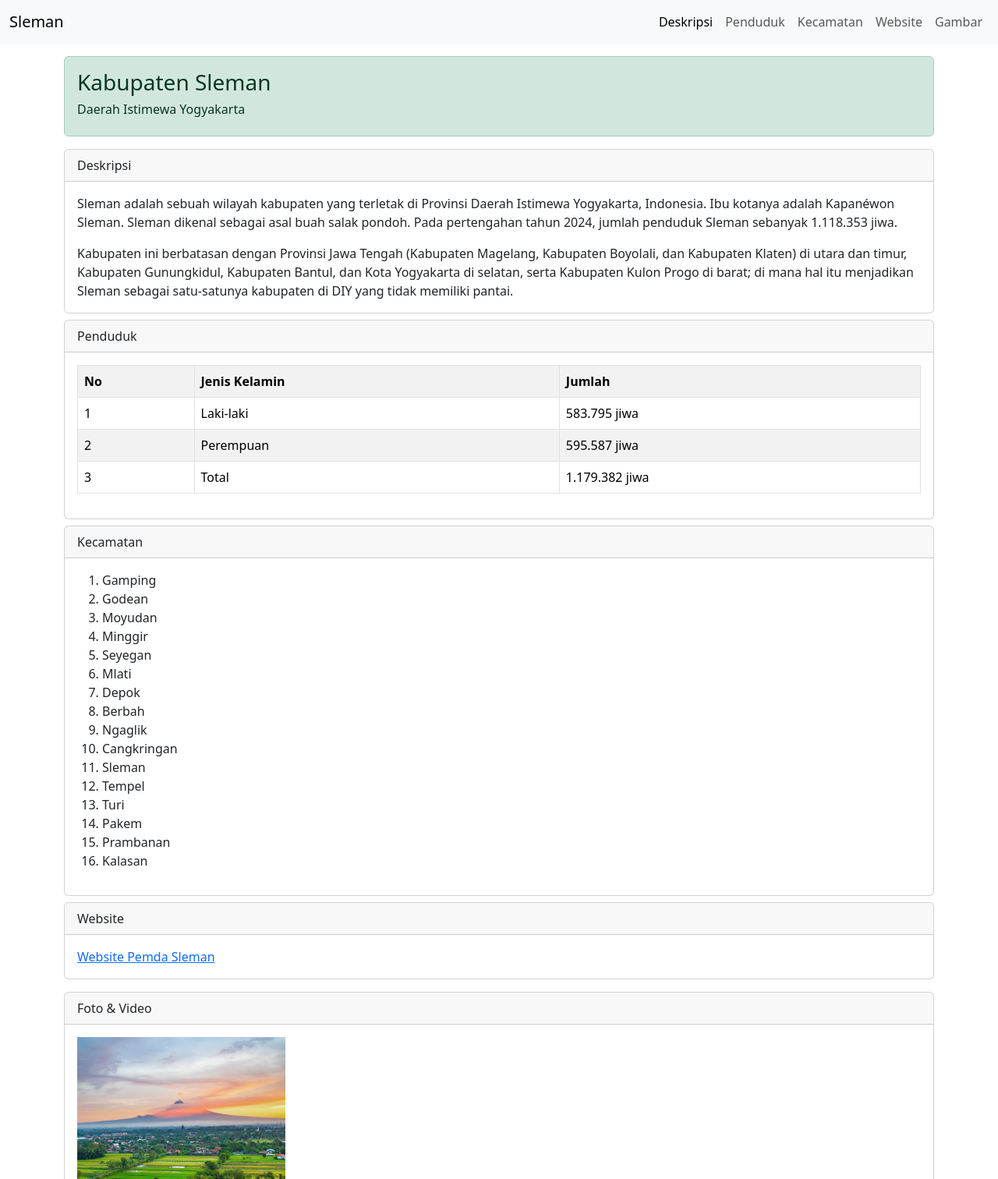
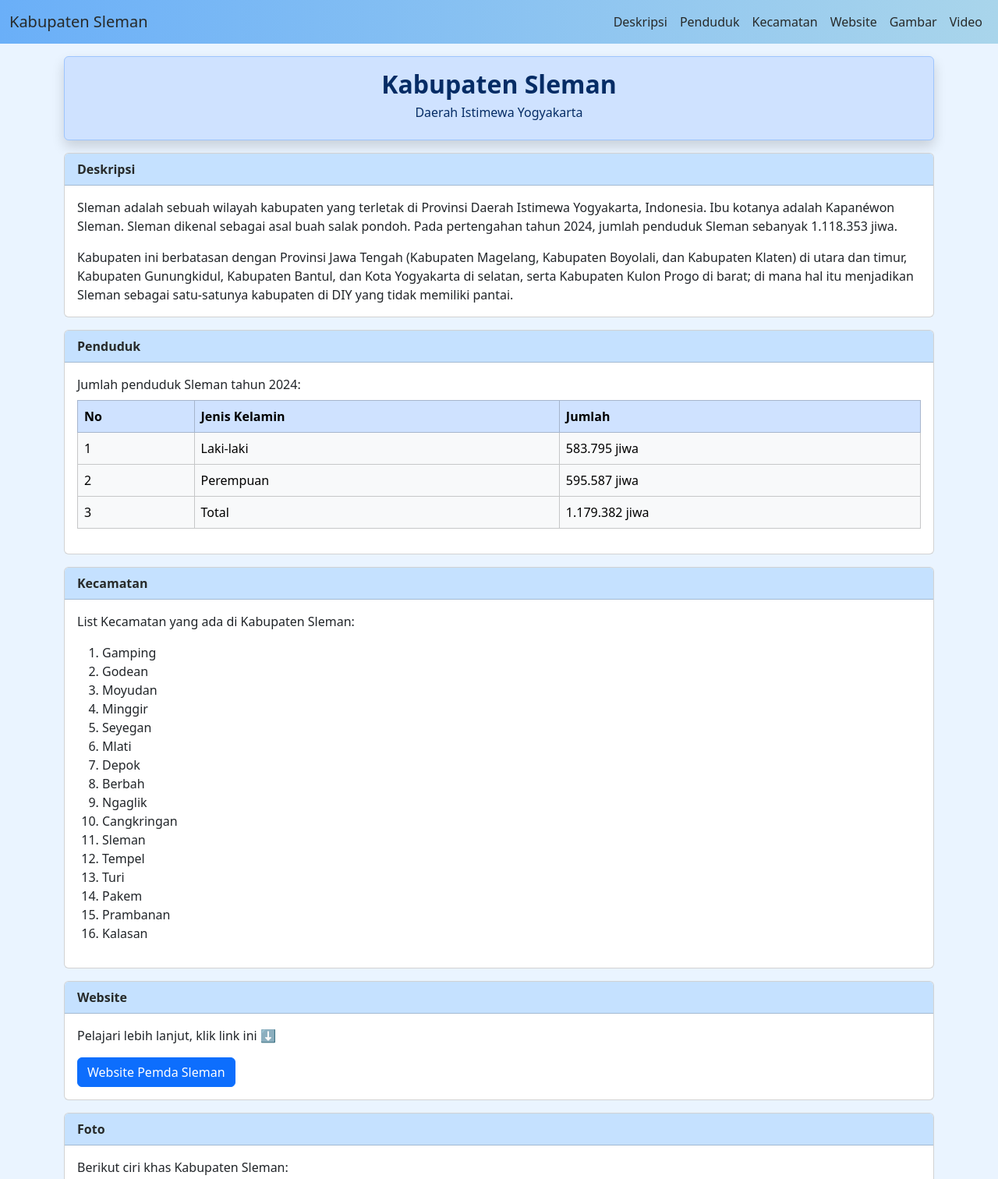
Before and after one commit to evaazalia/pgweb2025-acara2, a plain HTML site: page index.html in a window 1280 px wide. Shown: the top 1512 px of the page at 78% size. Drawn offline with nearby package versions, Linux system fonts and the light colour scheme.

Commit message:
Menambahkan style dan merapikan website

```diff
--- a/index.html
+++ b/index.html
@@ -5,12 +5,36 @@
     <meta name="viewport" content="width=device-width, initial-scale=1">
     <title>Acara 2 | Bootstrap</title>
     <link href="https://cdn.jsdelivr.net/npm/bootstrap@5.3.8/dist/css/bootstrap.min.css" rel="stylesheet" integrity="sha384-sRIl4kxILFvY47J16cr9ZwB07vP4J8+LH7qKQnuqkuIAvNWLzeN8tE5YBujZqJLB" crossorigin="anonymous">
+  <style>
+      body {
+        background-color: #eaf4ff;
+      }
+      .navbar {
+        background: linear-gradient(90deg, #6aaff8, #a9d5eb);
+      }
+      .navbar-brand, .nav-link {
+        color: rgb(39, 42, 42) !important;
+      }
+      .card-header {
+        background-color: #c5e1ff;
+        color: rgb(39, 42, 42);
+        font-weight: bold;
+      }
+      footer {
+        background-color: #97c6f9;
+        color: rgb(39, 42, 42);
+        padding: 15px;
+        text-align: center;
+        margin-top: 20px;
+        border-radius: 5px;
+      }
+    </style>
   </head>
 
   <body>
     <nav class="navbar navbar-expand-lg bg-body-tertiary">
   <div class="container-fluid">
-    <a class="navbar-brand" href="#">Sleman</a>
+    <a class="navbar-brand" href="#">Kabupaten Sleman</a>
     <button class="navbar-toggler" type="button" data-bs-toggle="collapse" data-bs-target="#navbarSupportedContent" aria-controls="navbarSupportedContent" aria-expanded="false" aria-label="Toggle navigation">
       <span class="navbar-toggler-icon"></span>
     </button>
@@ -29,7 +53,10 @@
           <a class="nav-link" href="#Website">Website</a>
         </li>
         <li class="nav-item">
-          <a class="nav-link" href="#FotoVideo">Gambar</a>
+          <a class="nav-link" href="#Foto">Gambar</a>
+        </li>
+        <li class="nav-item">
+          <a class="nav-link" href="#Video">Video</a>
         </li>
       </ul>
 
@@ -39,8 +66,8 @@
 
     <main class="container mt-3">
     <!-- judul -->
-    <div class="alert alert-success" role="alert">
-        <h3>Kabupaten Sleman</h3>
+    <div class="alert alert-primary text-center shadow" role="alert">
+        <h2 class="fw-bold">Kabupaten Sleman</h2>
         <h6>Daerah Istimewa Yogyakarta</h6>
     </div>
 
@@ -56,17 +83,12 @@
     </div>
 
     <!-- jumlah penduduk -->
-     <div class="card mt-2" id="Penduduk">
-        <div class="card-header">
-            Penduduk
-        </div>
+     <div class="card mt-3" id="Penduduk">
+        <div class="card-header"> Penduduk </div>
         <div class="card-body">
-            <table class="table table-striped table-bordered">
-                <tr>
-                    <th>No</th>
-                    <th>Jenis Kelamin</th>
-                    <th>Jumlah</th>
-                </tr>
+          <p class="mb-2">Jumlah penduduk Sleman tahun 2024:</p>
+            <table class="table table-hover table-light table-bordered">
+                <tr class="fw-bold table-primary"><th>No</th><th>Jenis Kelamin</th><th>Jumlah</th></tr>
                 <tr>
                     <td>1</td>
                     <td>Laki-laki</td>
@@ -87,12 +109,13 @@
     </div>
 
     <!-- kecamatan -->
-     <div class="card mt-2" id="Kecamatan">
+     <div class="card mt-3" id="Kecamatan">
         <div class="card-header">
             Kecamatan
         </div>
         <div class="card-body">
-           <ol>
+        <p>List Kecamatan yang ada di Kabupaten Sleman:</p>
+          <ol>
             <li>Gamping</li>
             <li>Godean</li>
             <li>Moyudan</li>
@@ -114,28 +137,39 @@
     </div>
 
     <!-- link website -->
-    <div class="card mt-2" id="Website">
-        <div class="card-header">
-            Website
-        </div>
+    <div class="card mt-3" id="Website">
+        <div class="card-header"> Website </div>
         <div class="card-body">
-           <a href="https://slemankab.go.id/" target="_blank" rel="noopener noreferrer" title="Klik untuk membuka Website">Website Pemda Sleman</a>
+          <p>Pelajari lebih lanjut, klik link ini ⬇️</p>
+           <a class="btn btn-primary" href="https://slemankab.go.id/" target="_blank" rel="noopener noreferrer" title="Klik untuk membuka Website">Website Pemda Sleman</a>
         </div>
     </div>
 
     <!-- foto dan video -->
-     <div class="card mt-3" id="FotoVideo">
+     <div class="card mt-3" id="Foto">
         <div class="card-header">
-            Foto & Video
+            Foto
         </div>
         <div class="card-body">
-            <img src="Images/5-Ciri-Khas-Kabupaten-Sleman-Yogyakarta.png" alt="" height="200px" title="Ciri Khas Kabupaten Sleman">
+          <p>Berikut ciri khas Kabupaten Sleman:</p>
+          <img src="Images/5-Ciri-Khas-Kabupaten-Sleman-Yogyakarta.png" class="rounded float-start" alt="" height="300px">
+          <img src="Images/1292321975.jpg" class="rounded float-center ms-3" alt="" height="300px">
+          <img src="Images/Prambanan_Trimurti.jpg" class="rounded float-end" alt="" height="300px">
         </div>
+      </div>
+
+      <div class="card mt-3" id="Video">
+      <div class="card-header">
+          Video
+      </div>
         <div class="card-body">
+          <p>Sejarah singkat Kabupaten Sleman:</p>
             <iframe width="450" height="315" src="https://www.youtube.com/embed/Z2wDV5JlInw?si=DRueWnIBEt2TfEtu" frameborder="0"></iframe>
         </div>
-    </div>
+      </div>
     </main>
+
+    <footer>Dibuat Oleh Eva Azalia dengan Bootstrap</footer>
     <script src="https://cdn.jsdelivr.net/npm/bootstrap@5.3.8/dist/js/bootstrap.bundle.min.js" integrity="sha384-FKyoEForCGlyvwx9Hj09JcYn3nv7wiPVlz7YYwJrWVcXK/BmnVDxM+D2scQbITxI" crossorigin="anonymous"></script>
   </body>
 </html>
```
Also changed, not shown: Images/1292321975.jpg (added), Images/Prambanan_Trimurti.jpg (added).
